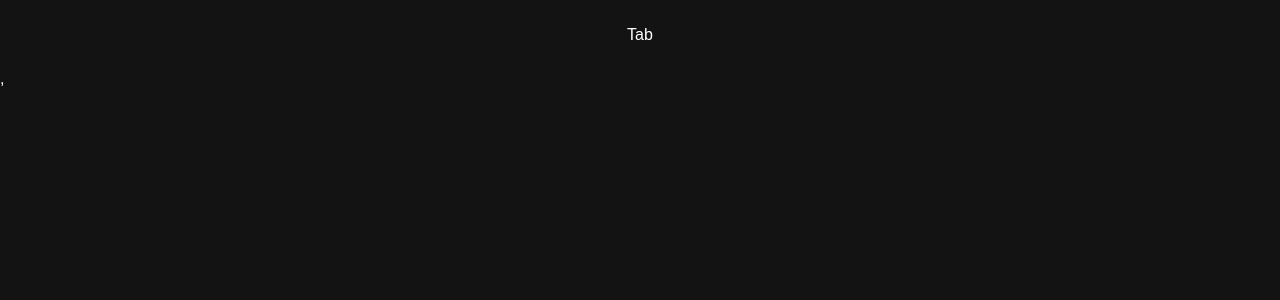
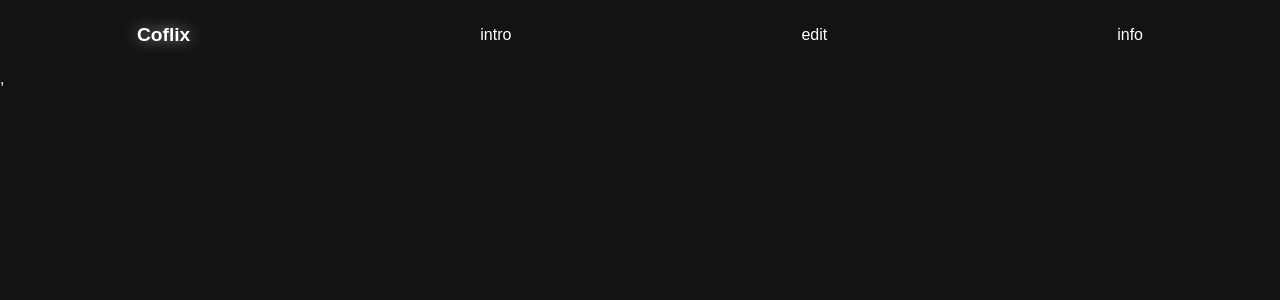
Before and after one commit to jaegwans/coflix, a Next.js app: page /videoDetail in a window 1280 px wide. Shown: the top 300 px of the page. Built offline with nearby package versions, Linux system fonts and the light colour scheme.

Commit message:
feat:tab

```diff
--- a/src/components/common/Tab.tsx
+++ b/src/components/common/Tab.tsx
@@ -1,15 +1,45 @@
 import React from 'react';
 import styled, { css } from 'styled-components';
 import useScroll from '@/hooks/useScroll';
+import onPush from '@/hooks/onPush';
 
 function Tab() {
     const { scrollTop } = useScroll();
-    return <StyledTab paint={!scrollTop}>Tab</StyledTab>;
+    return (
+        <StyledTab paint={!scrollTop}>
+            <ul>
+                <li className="logo" onClick={() => onPush('/main')}>
+                    Coflix
+                </li>
+                <li onClick={() => onPush('/intro')}>intro</li>
+                <li onClick={() => onPush('/edit')}>edit</li>
+                <li onClick={() => onPush('/info')}>info</li>
+            </ul>
+        </StyledTab>
+    );
 }
 
 export default Tab;
 
-const StyledTab = styled.div<{ paint: boolean }>`
+const StyledTab = styled.header<{ paint: boolean }>`
+    ul {
+        display: flex;
+        flex-direction: row;
+        gap: 1rem;
+        width: 100%;
+        justify-content: space-around;
+        align-items: center;
+        .logo {
+            font-size: 1.2rem;
+            font-weight: 700;
+            text-shadow: 0px 0px 15px #adadad;
+        }
+        li {
+            font-weight: 500;
+            cursor: pointer;
+        }
+    }
+
     display: flex;
     position: fixed;
     border-width: 0;
```
